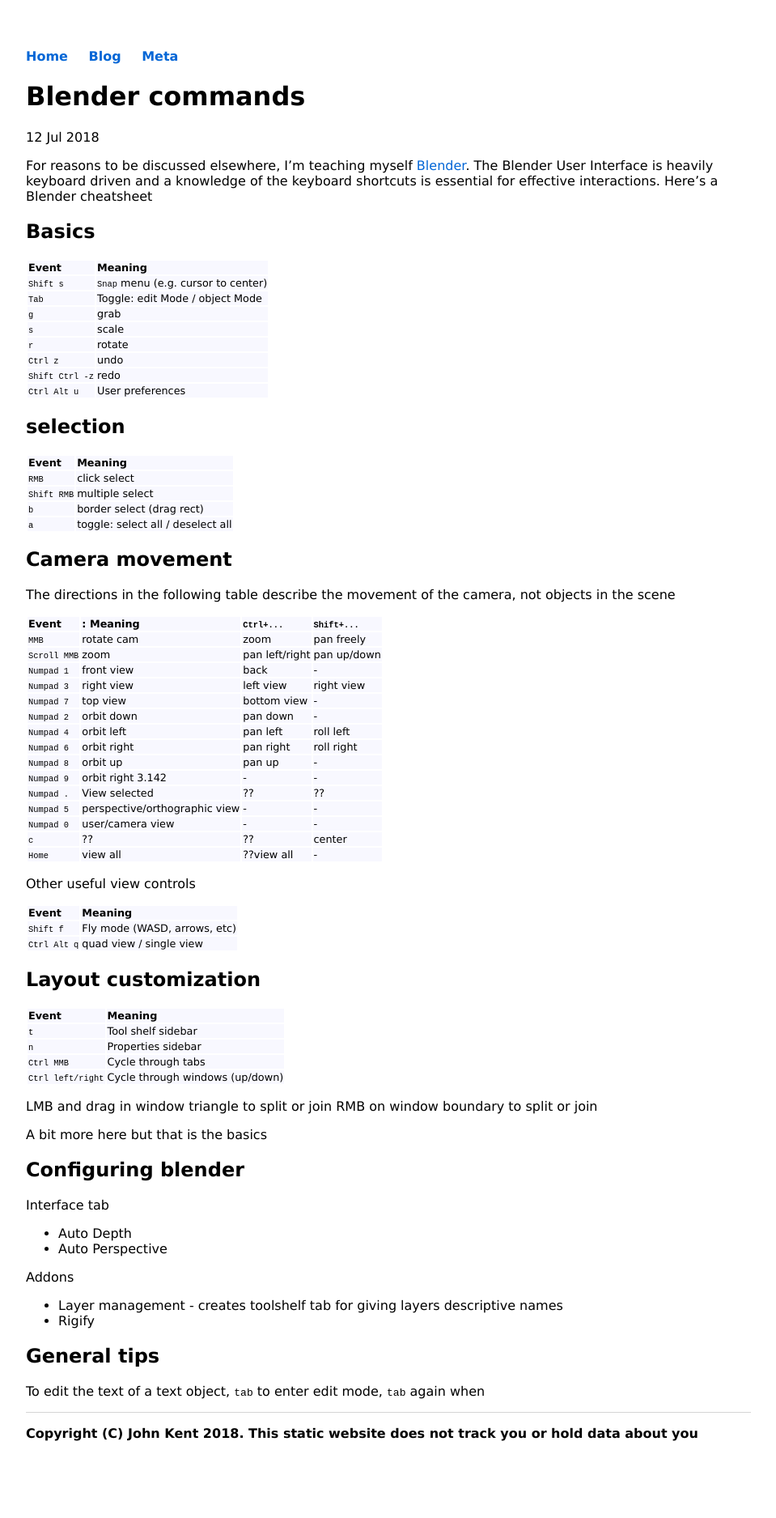
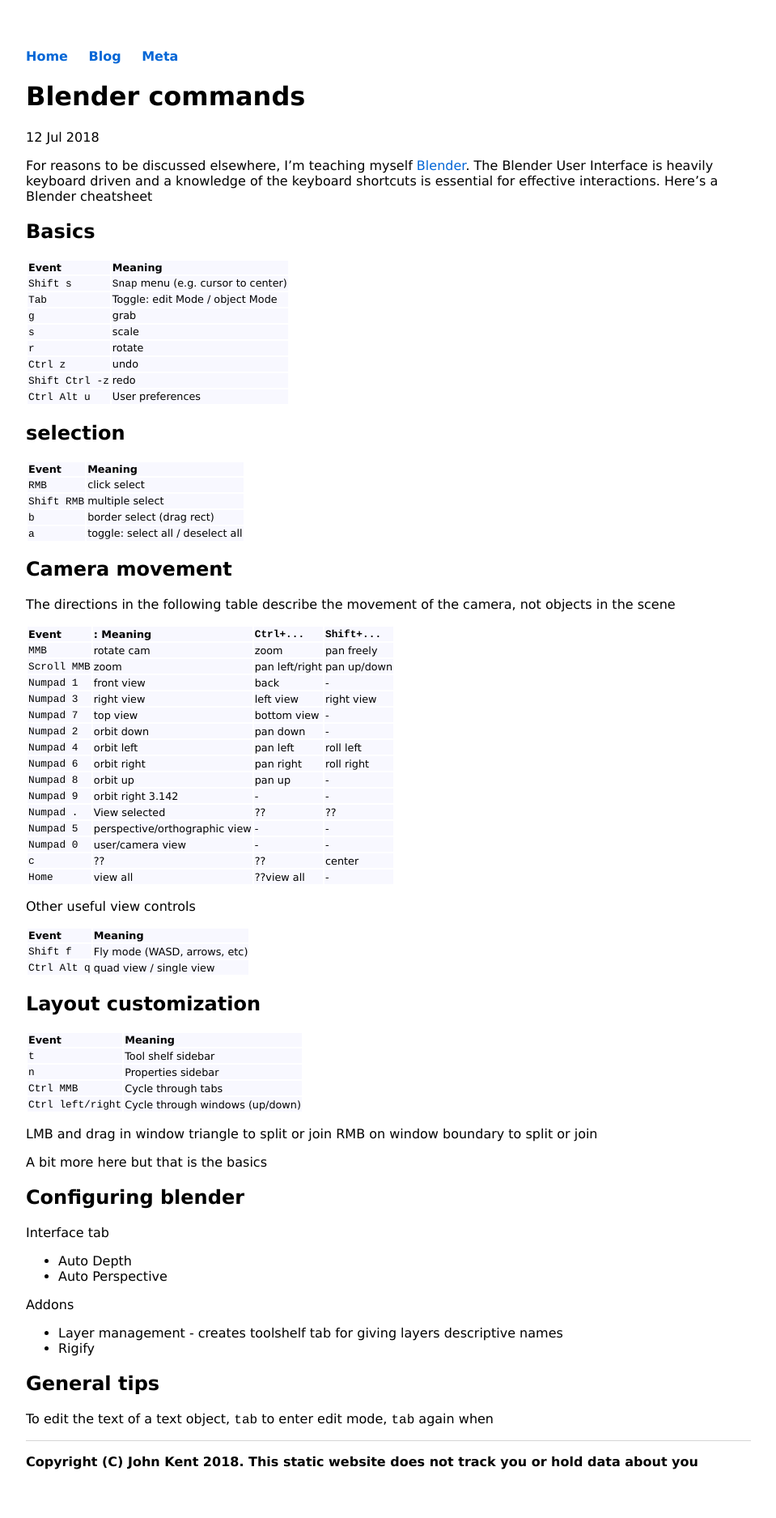
Before and after one commit to KineticLensman/KineticLensman.github.io, a Jekyll site: the page built from _posts/2018-07-12-blender-commands.md, in a window 1280 px wide. Shown: the whole page at 81% size, without its empty margins (160-1119 px from the left). Built offline with Jekyll 4.4.1, drawn with Linux system fonts in a browser that asks for light colours; before the commit the page ends 1840 px from its top, so only the background shows below that.

Commit message:
Update main.css

```diff
--- a/css/main.css
+++ b/css/main.css
@@ -70,4 +70,5 @@
 code {
     /* Trying to control table display */
     font-size: 1.5;
+    font-family:'Courier', 'sans-serif';
 }
```
